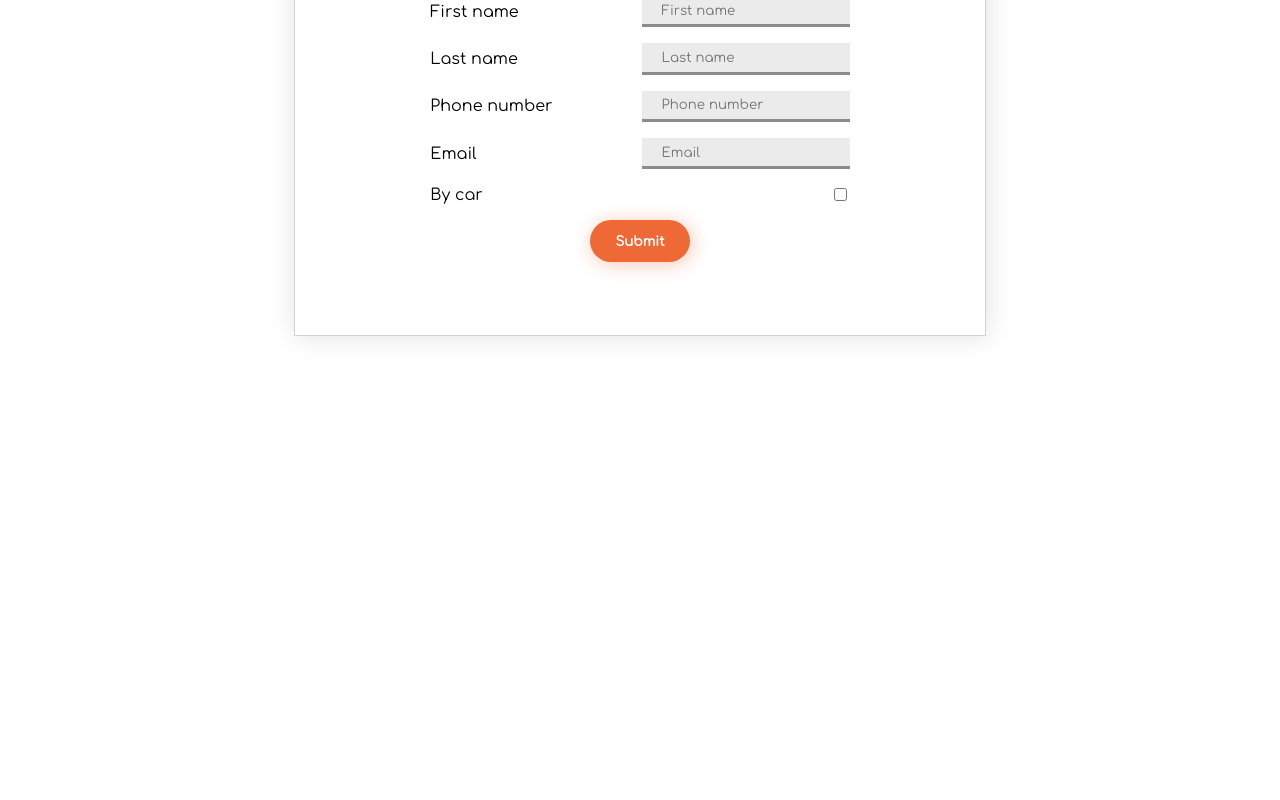
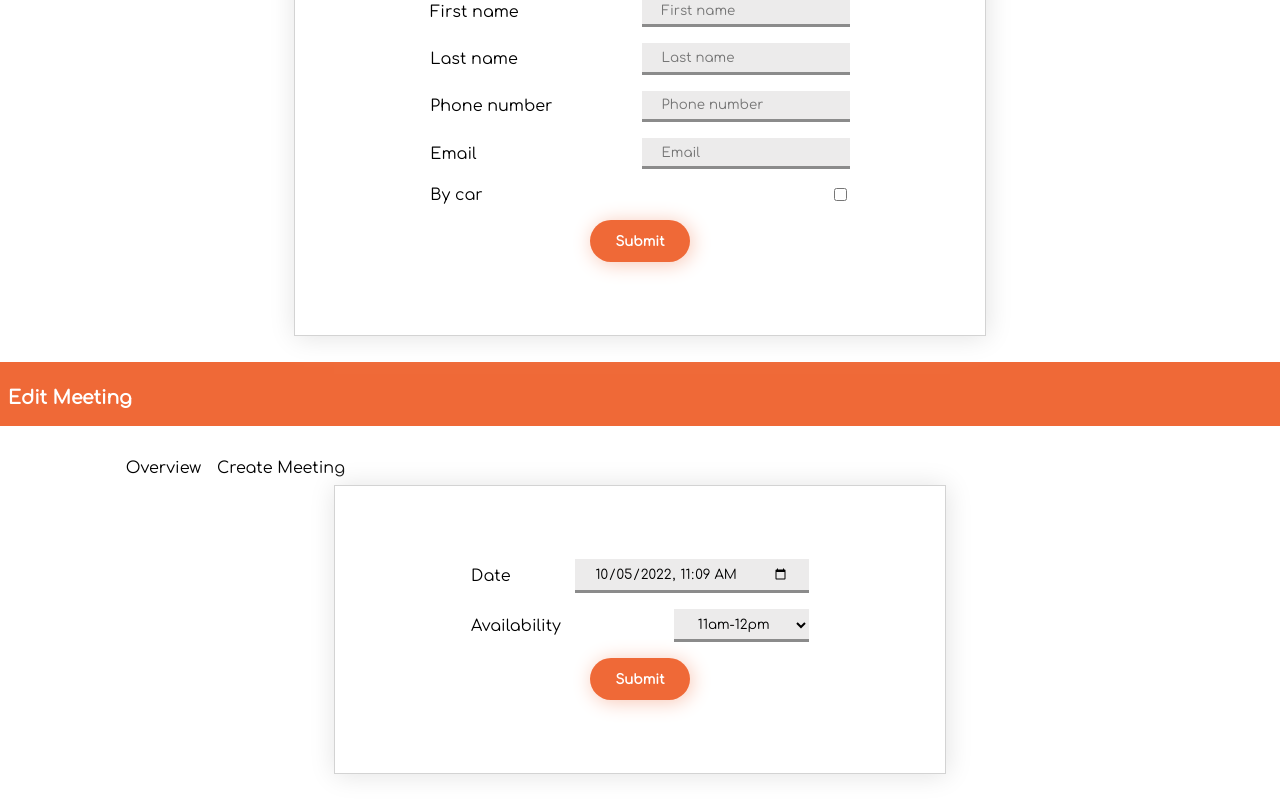
Before and after one commit to RosicaNikolova/parking-system-fe, a React (Create React App) app in the folder sioux-webapp-group4/: page / in a window 1280 px wide. Shown: the part 348-1148 px from the top of the page. Before the commit the page ends 800 px from the top, so only its background shows below. Built offline with nearby package versions, Linux system fonts and the light colour scheme.

Commit message:
added put call

```diff
--- a/sioux-webapp-group4/src/App.js
+++ b/sioux-webapp-group4/src/App.js
@@ -1,14 +1,21 @@
-import React from 'react';
-import { Route, Routes, BrowserRouter as Router } from "react-router-dom";
+import {React} from 'react';
+import { Route, Routes,useParams,BrowserRouter as Router } from "react-router-dom";
 import CreateMeeting from './pages/CreateMeeting';
 import './App.css';
+import EditMeeting from './pages/EditMeeting';
 
 function App() {
+
+  function Edit() {
+    const {id} = useParams();
+    return <EditMeeting id={id}/>;
+  }
 
   return (
     <Router>
       <Routes>
           <Route path="/" element={<CreateMeeting/>} />
+          <Route path="/edit/:id" element={<Edit />} />
       </Routes>
     </Router>
   );
--- a/sioux-webapp-group4/src/pages/CreateMeeting.js
+++ b/sioux-webapp-group4/src/pages/CreateMeeting.js
@@ -1,6 +1,7 @@
 import React, { useState } from "react";
 import Navbar from "../components/Navbar";
 import axios from "axios";
+import EditMeeting from "./EditMeeting";
 export default function CreateMeeting() {
 
     const [meeting, setMeeting] = useState({});
@@ -111,7 +112,7 @@ export default function CreateMeeting() {
                         <button onclick = {add} className="submit-btn" type="submit">Submit</button>
                     </form>
                 </div>
-            </div>
+            </div> <EditMeeting />
         </div>
     )
 }
--- /dev/null
+++ b/sioux-webapp-group4/src/pages/EditMeeting.js
@@ -0,0 +1,95 @@
+import React, { useState } from "react";
+import Navbar from "../components/Navbar";
+
+import axios from "axios";
+
+export default function EditMeeting(props) {
+
+    const oldMeeting = {
+        // firstName: "VisitorTestFirstName",
+        // lastName: "VisitorTestLastName",
+        // email: "VisitorTestEmail",
+        // phoneNumber: "+327889541236",
+        // employee: "EmployeeTestName",
+        availability: "11-12",
+        date: "2022-10-05T11:09",
+        // licensePlate: "MeetingTestLicensePlate",
+        // comesByCar: true
+    };
+
+    const [editedMeeting, setEditedMeeting] = useState(oldMeeting);
+
+    // const [checked, setChecked] = useState(oldMeeting.comesByCar)
+    // const handleClick = () => setChecked(!checked)
+
+    const handleChange = (event) => {
+        if (event.target.name === "comesByCar") {
+            const name = event.target.name;
+            const value = event.target.checked;
+            setEditedMeeting(values => ({ ...values, [name]: value }));
+        }
+        else {
+            const name = event.target.name;
+            const value = event.target.value;
+            setEditedMeeting(values => ({ ...values, [name]: value }));
+        }
+    }
+
+    //Put
+    function put() {
+        alert(JSON.stringify(editedMeeting)+" "+props.id);
+
+        axios
+           .put("http://localhost:8080/appointment", JSON.stringify({
+               id: props.id,
+               dateTime: editedMeeting.date,
+           }),{
+           headers: { 'Content-Type': 'application/json' }
+           })
+    }
+    return (
+        <div>
+            <div className="top-panel">
+                <h3>Edit Meeting</h3>
+            </div>
+            <div className="page-layout">
+                <div className="page-container">
+                    <Navbar />
+                    <form onSubmit={put} className="form-create-meeting">
+                        {/* <span>Appointment with<input placeholder={oldMeeting.employee} type="text"
+                            name="employee"
+                            value={editedMeeting.employee || ""}
+                            onChange={handleChange} /></span> */}
+                        <span>Date<input type="datetime-local" name="date"
+                            value={editedMeeting.date || ""}
+                            onChange={handleChange} /></span>
+                        <span>Availability<select name="availability" value={editedMeeting.availability || ""} onChange={handleChange}>
+                            <option value="9-10">9am-10am</option>
+                            <option value="10-11">10am-11am</option>
+                            <option value="11-12">11am-12pm</option>
+                            <option value="12-13">12pm-13pm</option>
+                        </select></span>
+                        {/* <span>First name<input placeholder={oldMeeting.firstName} type="text" name="firstName"
+                            value={editedMeeting.firstName || ""}
+                            onChange={handleChange} /></span>
+                        <span>Last name<input placeholder={oldMeeting.lastName} type="text" name="lastName"
+                            value={editedMeeting.lastName || ""}
+                            onChange={handleChange} /></span>
+                        <span>Phone number<input placeholder={oldMeeting.phoneNumber} type="text" name="phoneNumber"
+                            value={editedMeeting.phoneNumber || ""}
+                            onChange={handleChange} /></span>
+                        <span>Email<input placeholder={oldMeeting.email} type="text" name="email"
+                            value={editedMeeting.email || ""}
+                            onChange={handleChange} /></span>
+                        <span>By car<input type="checkbox" name="comesByCar"
+                            value={editedMeeting.comesByCar || checked}
+                            onChange={handleChange} onClick={handleClick} checked={checked} />{checked && (<input placeholder={oldMeeting.licensePlate} type="text" name="licensePlate"
+                                value={editedMeeting.licensePlate || ""}
+                                onChange={handleChange} />)}</span> */}
+                        <button onClick={put} className="submit-btn" type="submit">Submit</button>
+                    </form>
+                </div>
+            </div>
+        </div>
+    )
+}
```
